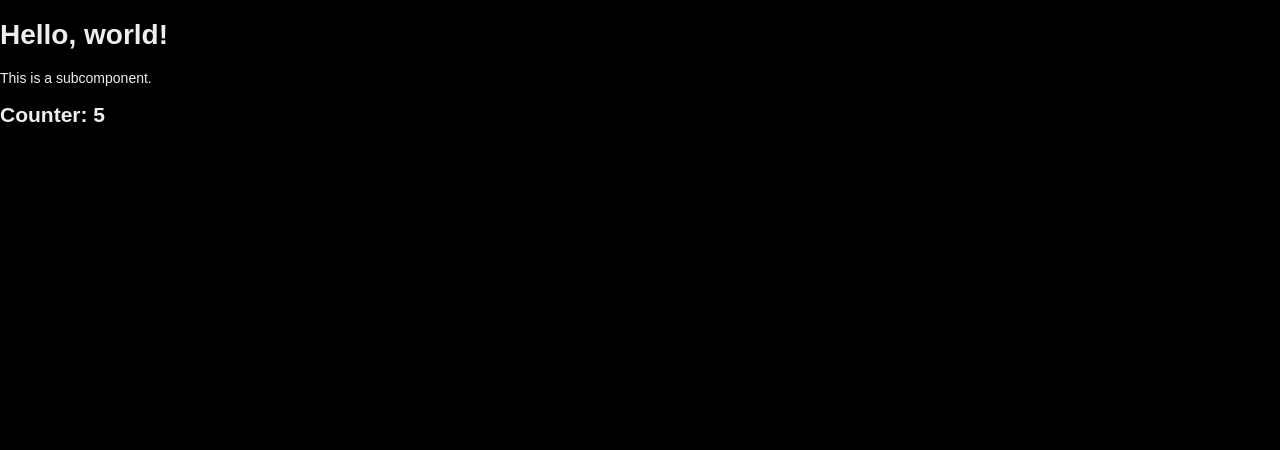
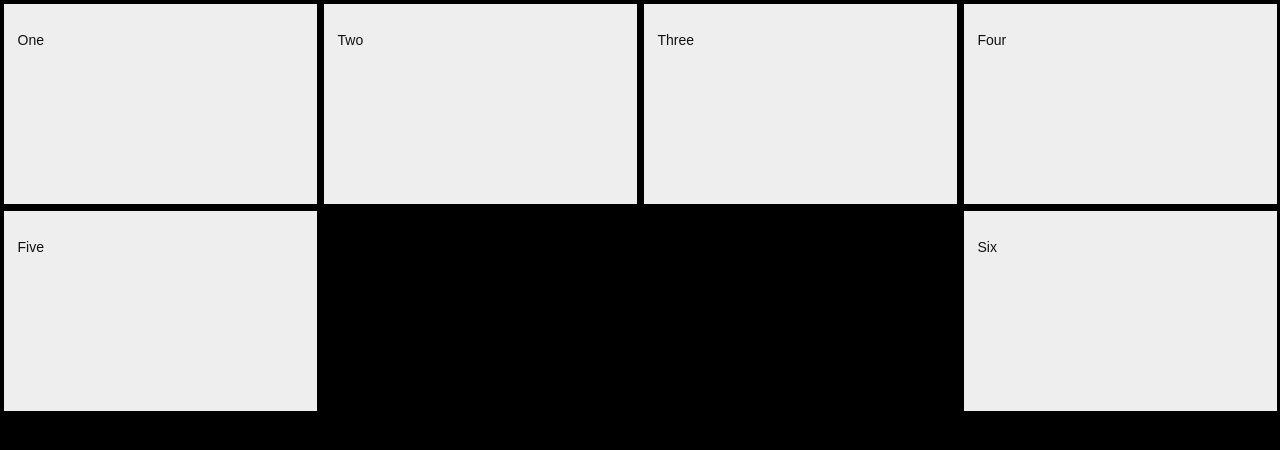
Before and after one commit to lmorchard/about-me, a React app: page / in a window 1280 px wide. Shown: the top 450 px of the page. Built offline with nearby package versions, Linux system fonts and the light colour scheme; the HTML template or start-up script is replaced by a standard one.

Commit message:
Start playing with card layout

```diff
--- a/package.json
+++ b/package.json
@@ -29,6 +29,7 @@
     "babel-preset-env": "^1.6.0",
     "babel-preset-react": "^6.24.1",
     "babel-register": "^6.26.0",
+    "classnames": "^2.2.5",
     "cross-env": "^5.0.5",
     "css-loader": "^0.28.7",
     "extract-text-webpack-plugin": "^3.0.0",
@@ -36,6 +37,7 @@
     "node-sass": "^4.5.3",
     "react-hot-loader": "^3.0.0-beta.7",
     "sass-loader": "^6.0.6",
+    "schema-utils": "^0.3.0",
     "style-loader": "^0.18.2",
     "webpack": "^3.6.0",
     "webpack-dev-server": "^2.9.1"
--- /dev/null
+++ b/src/components/Card.js
@@ -0,0 +1,11 @@
+import React from 'react';
+
+import classnames from 'classnames';
+
+export const Card = ({ children, width }) => (
+  <article className={classnames('card', `width-${width}`)}>
+    {children}
+  </article>
+);
+
+export default Card;
--- a/src/components/Counter.js
+++ /dev/null
@@ -1,24 +0,0 @@
-import React, { Component } from 'react';
-
-export default class Counter extends Component {
-  constructor(props) {
-    super(props);
-    this.state = { counter: 0 };
-  }
-
-  componentDidMount() {
-    this.interval = setInterval(this.tick.bind(this), 1000);
-  }
-
-  tick() {
-    this.setState({ counter: this.state.counter + 1 });
-  }
-
-  componentWillUnmount() {
-    clearInterval(this.interval);
-  }
-
-  render() {
-    return <h2>Counter: {this.state.counter}</h2>;
-  }
-}
--- a/src/components/Layout.js
+++ b/src/components/Layout.js
@@ -1,10 +1,13 @@
 import React from 'react';
 
-export default function Layout({ children }) {
-  return (
-    <div>
-      <h1>Hello, world!</h1>
+import './Layout.scss';
+
+export const Layout = ({ children }) => (
+  <div className="centered">
+    <section className="cards">
       {children}
-    </div>
-  );
-}
+    </section>
+  </div>
+);
+
+export default Layout;
--- /dev/null
+++ b/src/components/Layout.scss
@@ -0,0 +1,37 @@
+.cards {
+  display: flex;
+  flex-wrap: wrap;
+}
+
+.card {
+  flex: 1 100%;
+  height: 200px;
+  box-sizing: border-box;
+  margin: .25em;
+  padding: 1em;
+  background: #eee;
+  color: #111;
+}
+
+@media screen and (min-width: 40em) {
+  .cards {
+    display: flex;
+    flex-wrap: wrap;
+    justify-content: space-between;
+  }
+  .card {
+    flex: 0 1 calc(50% - 0.5em);
+  }
+}
+
+@media screen and (min-width: 60em) {
+  .card {
+    flex: 0 1 calc(33% - 0.3em);
+  }
+}
+
+@media screen and (min-width: 80em) {
+  .card {
+    flex: 0 1 calc(25% - 0.5em);
+  }
+}
--- a/src/components/Sub.js
+++ /dev/null
@@ -1,9 +0,0 @@
-import React from 'react';
-
-export const Sub = () => (
-  <div>
-    <p>This is a subcomponent.</p>
-  </div>
-);
-
-export default Sub;
--- a/src/containers/App.js
+++ b/src/containers/App.js
@@ -1,22 +1,20 @@
 import React, { Component } from 'react';
-import Layout from '../components/Layout';
-import Counter from '../components/Counter';
-import Sub from '../components/Sub';
 
 import './App.scss';
 
-// If you use React Router, make this component
-// render <Router> with your routes. Currently,
-// only synchronous routes are hot reloaded, and
-// you will see a warning from <Router> on every reload.
-// You can ignore this warning. For details, see:
-// https://github.com/reactjs/react-router/issues/2182
+import Layout from '../components/Layout';
+import Card from '../components/Card';
+
 export default class App extends Component {
   render() {
     return (
       <Layout>
-        <Sub />
-        <Counter />
+        <Card key="1" width="2"><p>One</p></Card>
+        <Card key="2"><p>Two</p></Card>
+        <Card key="3"><p>Three</p></Card>
+        <Card key="4"><p>Four</p></Card>
+        <Card key="5"><p>Five</p></Card>
+        <Card key="6"><p>Six</p></Card>
       </Layout>
     );
   }
--- a/src/index.js
+++ b/src/index.js
@@ -5,7 +5,7 @@ import App from './containers/App';
 
 const rootEl = document.getElementById('root');
 const render = Component =>
-  ReactDOM.render(
+  ReactDOM.hydrate(
     <AppContainer>
       <Component />
     </AppContainer>,
```
